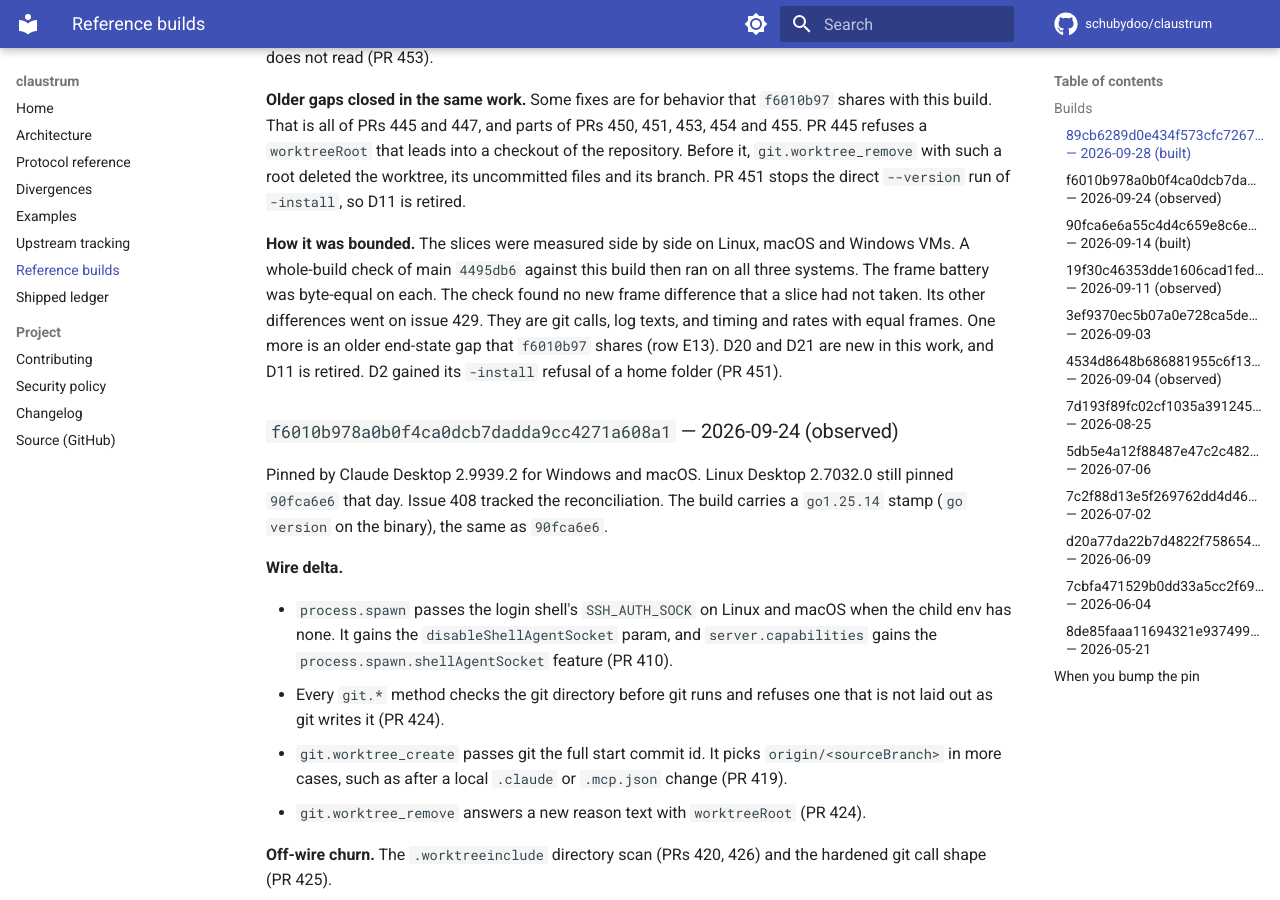
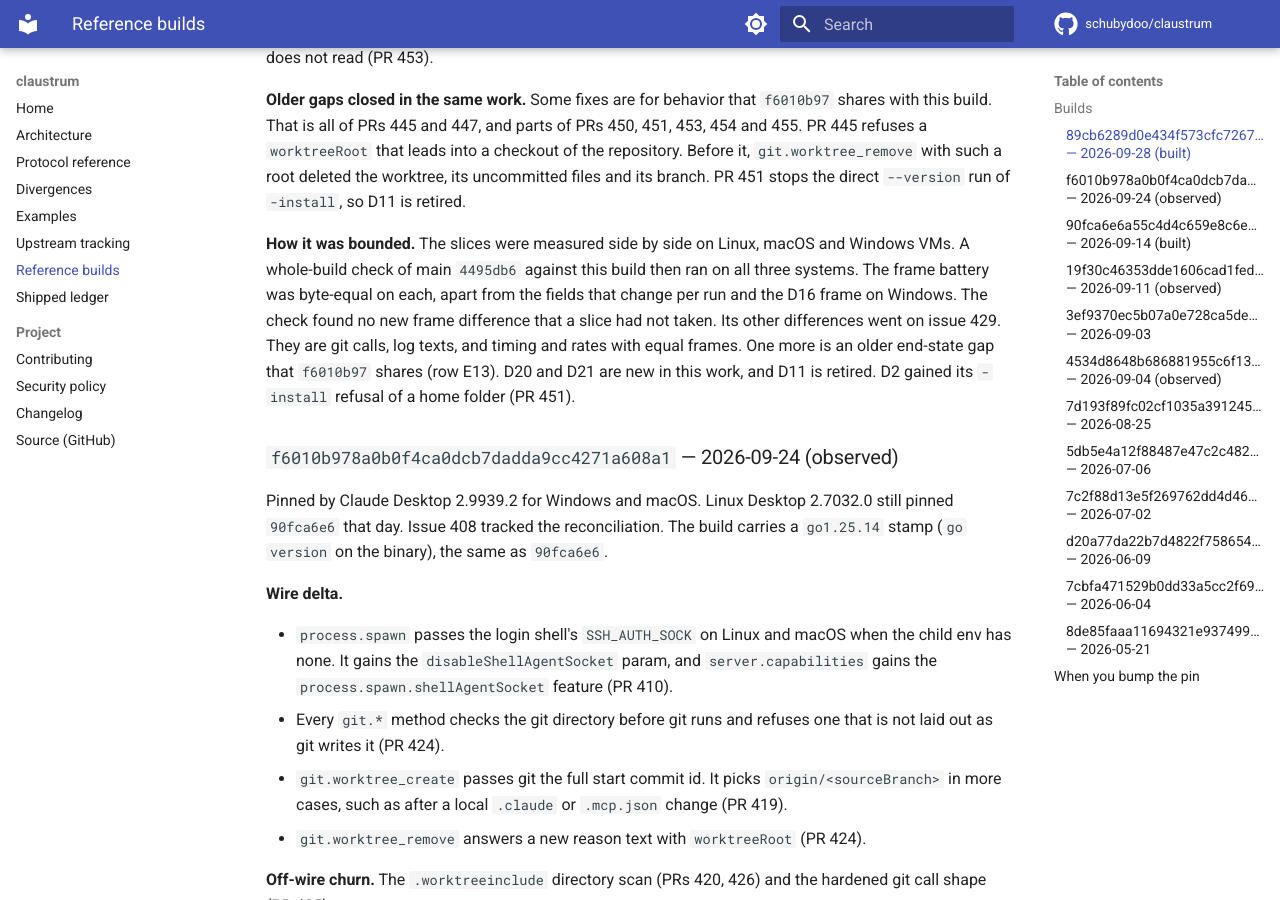
Before and after one commit to schubydoo/claustrum, an MkDocs documentation site: the page built from docs/REFERENCE-BUILDS.md, in a window 1280 px wide and 900 px high, scrolled down 1919 px. Built offline with MkDocs 1.6.1 and Material for MkDocs 9.7.7, drawn with Linux system fonts in a browser that asks for light colours; comment, search, counter and statistics services are not loaded.

Commit message:
docs: scope the byte-equal battery claim of the 89cb6289 entry
Co-Authored-By: Claude Opus 5.5 <noreply@anthropic.com>

```diff
--- a/docs/REFERENCE-BUILDS.md
+++ b/docs/REFERENCE-BUILDS.md
@@ -77,7 +77,8 @@ uncommitted files and its branch. PR 451 stops the direct `--version` run of
 
 **How it was bounded.** The slices were measured side by side on Linux, macOS
 and Windows VMs. A whole-build check of main `4495db6` against this build then
-ran on all three systems. The frame battery was byte-equal on each. The check
+ran on all three systems. The frame battery was byte-equal on each, apart from
+the fields that change per run and the D16 frame on Windows. The check
 found no new frame difference that a slice had not taken. Its other differences
 went on issue 429. They are git calls, log texts, and timing and rates with
 equal frames. One more is an older end-state gap that `f6010b97` shares
```
